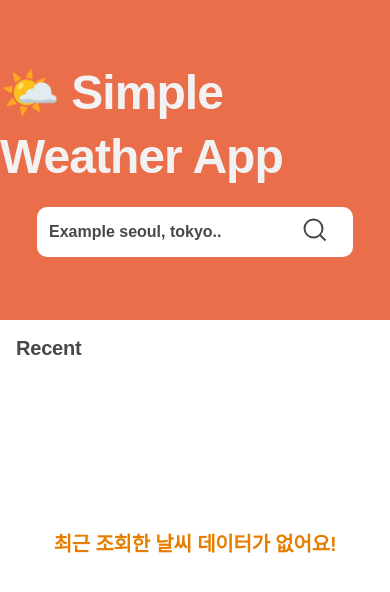
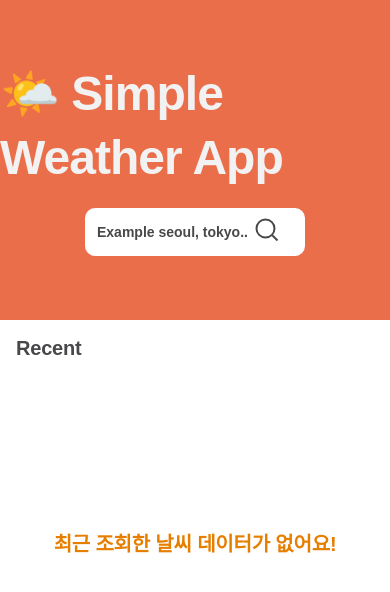
Before and after one commit to yondo123/simple-wather, a Next.js app: page / in a window 390 px wide. Shown: the top 592 px of the page. Built offline with nearby package versions, Linux system fonts and the light colour scheme.

Commit message:
💄 ui: InputText 반응형 스타일 수정

```diff
--- a/src/layouts/styles/inputTextStyle.ts
+++ b/src/layouts/styles/inputTextStyle.ts
@@ -1,4 +1,3 @@
-/** @jsxImportSource @emotion/react */
 import { css } from '@emotion/react';
 import { mediaQuery } from '../responsive';
 
@@ -12,10 +11,10 @@ export const inputTextWrapperStyle = css`
     transform: translateY(-50%);
   }
   ${mediaQuery.lg} {
-    max-width: 480px;
+    width: 100%;
   }
   ${mediaQuery.sm} {
-    max-width: 320px;
+    font-size: 14px;
   }
 `;
 
```
